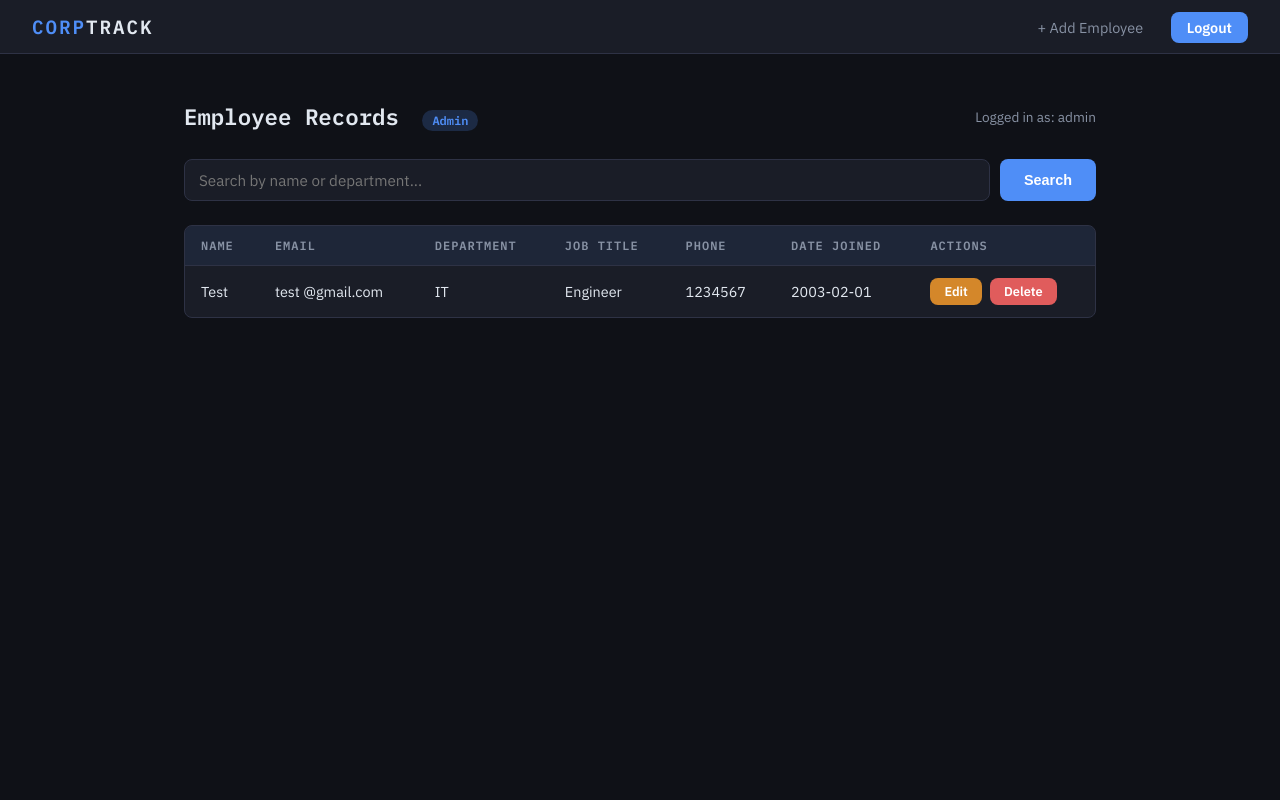
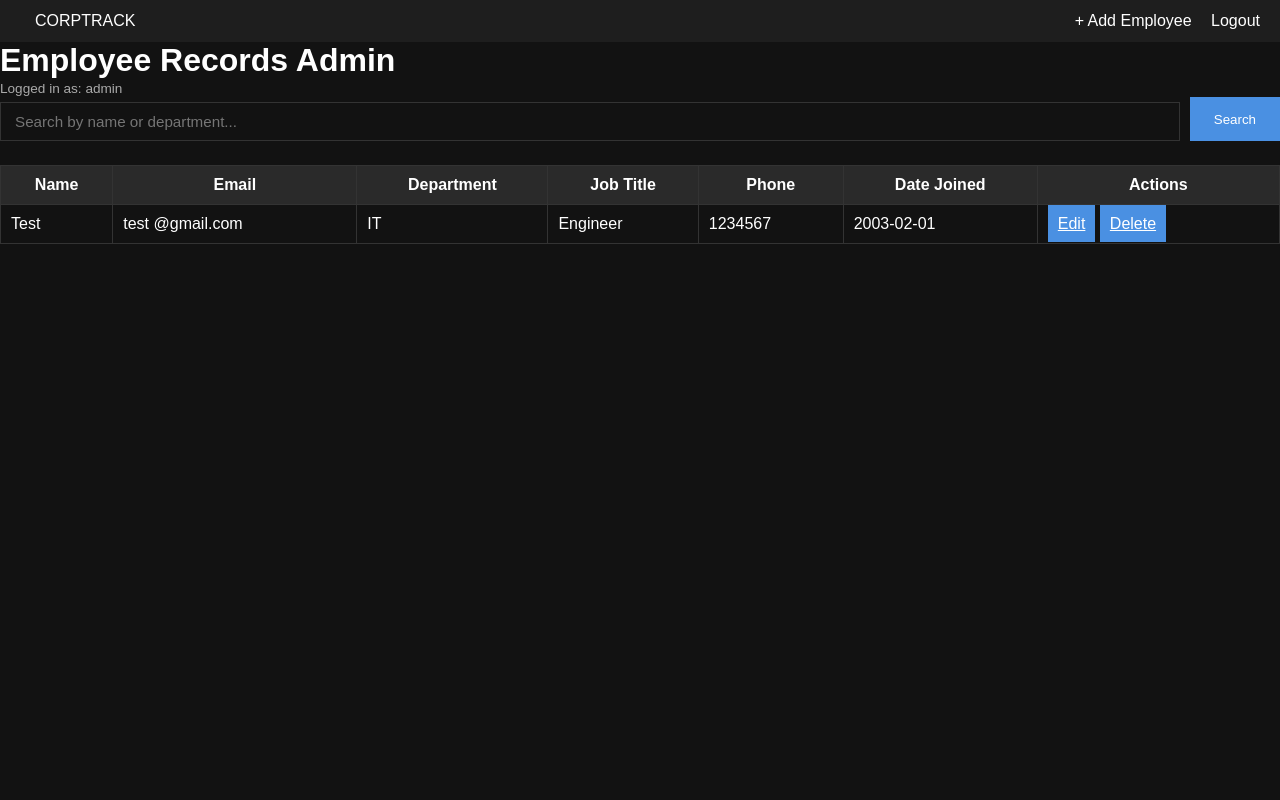
Before and after one commit to Sera-K/SWD, a Flask app: page /dashboard in a window 1280 px wide. Run offline with Flask 3, Linux system fonts and the light colour scheme; a user stored in the database is signed in; data comes from the database, SQL or seed files in the repository.

Commit message:
Updated HTML file

```diff
--- a/app.py
+++ b/app.py
@@ -3,11 +3,9 @@ import sqlite3
 import os
 
 app = Flask(__name__)
-app.secret_key = "corptrack_secret"  # Used to manage login sessions
+app.secret_key = "corptrack_secret"
 
 DB = "corptrack.db"
-
-# ─── Database Setup ────────────────────────────────────────────────────────────
 
 def get_db():
     """Connect to the SQLite database."""
@@ -38,7 +36,6 @@ def init_db():
             username    TEXT   -- links employee record to a user account
         )
     """)
-    # Default admin account (no hashing — intentionally insecure)
     existing = conn.execute("SELECT * FROM users WHERE username='admin'").fetchone()
     if not existing:
         conn.execute("INSERT INTO users (username, password, role) VALUES ('admin','admin123','admin')")
@@ -61,9 +58,10 @@ def login():
         conn = get_db()
 
         user = conn.execute(
+
             "SELECT * FROM users WHERE username=? AND password=?",
             (username, password)
-        ).fetchone() #security fix
+        ).fetchone() #security fix -- "SELECT * FROM users WHERE username=username AND password=password"
         conn.close()
         if user:
             session["username"] = user["username"]
@@ -95,23 +93,18 @@ def register():
 def dashboard():
     if "username" not in session:
         return redirect(url_for("login"))
-
-    # Get search term from the URL if it exists (e.g. ?search=John)
     search = request.args.get("search", "")
 
     conn = get_db()
     if session["role"] == "admin":
         if search:
-            # Search by name or department if admin typed something
             employees = conn.execute(
                 "SELECT * FROM employees WHERE name LIKE ? OR department LIKE ?",
                 (f"%{search}%", f"%{search}%")
             ).fetchall()
         else:
-            # Show all employees if no search term
             employees = conn.execute("SELECT * FROM employees").fetchall()
     else:
-        # Employee only sees their own record, no search needed
         employees = conn.execute(
             "SELECT * FROM employees WHERE username=?", (session["username"],)
         ).fetchall()
--- a/static/css/style.css
+++ b/static/css/style.css
@@ -1,286 +1,106 @@
-/* ── Google Font ─────────────────────────────────────── */
-@import url('https://fonts.googleapis.com/css2?family=IBM+Plex+Mono:wght@400;600&family=IBM+Plex+Sans:wght@300;400;600&display=swap');
-
-/* ── Variables ───────────────────────────────────────── */
 :root {
-  --bg:       #0f1117;
-  --surface:  #1a1d27;
-  --border:   #2e3245;
-  --accent:   #4f8ef7;
-  --accent2:  #7c5cbf;
-  --text:     #e2e8f0;
-  --muted:    #8892a4;
-  --danger:   #e05c5c;
-  --success:  #4caf7d;
-  --radius:   8px;
+  --bg: #121212;
+  --card: #1e1e1e;
+  --border: #333;
+  --primary: #4a90e2;
+  --text: #ffffff;
+  --muted: #aaaaaa;
 }
 
-/* ── Reset ───────────────────────────────────────────── */
-*, *::before, *::after { box-sizing: border-box; margin: 0; padding: 0; }
+* {
+  box-sizing: border-box;
+  margin: 0;
+  padding: 0;
+}
 
 body {
-  font-family: 'IBM Plex Sans', sans-serif;
+  font-family: Arial, sans-serif;
   background: var(--bg);
   color: var(--text);
-  min-height: 100vh;
 }
 
-/* ── Navbar ──────────────────────────────────────────── */
+/* Navbar */
 .navbar {
-  background: var(--surface);
-  border-bottom: 1px solid var(--border);
-  padding: 14px 32px;
+  background: var(--card);
+  padding: 12px 20px;
   display: flex;
-  align-items: center;
   justify-content: space-between;
 }
 
-.navbar .logo {
-  font-family: 'IBM Plex Mono', monospace;
-  font-size: 1.2rem;
-  font-weight: 600;
-  color: var(--accent);
-  letter-spacing: 2px;
+.navbar a {
+  color: var(--text);
   text-decoration: none;
+  margin-left: 15px;
 }
 
-.navbar .logo span { color: var(--text); }
-
-.navbar nav a {
-  color: var(--muted);
-  text-decoration: none;
-  margin-left: 24px;
-  font-size: 0.9rem;
-  transition: color 0.2s;
+.navbar a:hover {
+  color: var(--primary);
 }
 
-.navbar nav a:hover { color: var(--text); }
-
-.navbar nav a.btn-nav {
-  background: var(--accent);
-  color: #fff;
-  padding: 6px 16px;
-  border-radius: var(--radius);
-  font-weight: 600;
-}
-
-.navbar nav a.btn-nav:hover { opacity: 0.85; }
-
-/* ── Page wrapper ────────────────────────────────────── */
-.page {
-  max-width: 960px;
-  margin: 48px auto;
-  padding: 0 24px;
-}
-
-/* ── Auth card (login / register) ────────────────────── */
-.auth-wrap {
-  display: flex;
-  align-items: center;
-  justify-content: center;
-  min-height: 100vh;
-}
-
+/* Card */
 .card {
-  background: var(--surface);
+  background: var(--card);
+  padding: 25px;
+  margin: 40px auto;
+  max-width: 400px;
   border: 1px solid var(--border);
-  border-radius: var(--radius);
-  padding: 40px 36px;
-  width: 100%;
-  max-width: 420px;
 }
 
 .card h1 {
-  font-family: 'IBM Plex Mono', monospace;
-  font-size: 1.5rem;
-  color: var(--accent);
-  margin-bottom: 6px;
+  color: var(--primary);
+  margin-bottom: 10px;
 }
 
-.card .subtitle {
+.subtitle {
   color: var(--muted);
-  font-size: 0.85rem;
-  margin-bottom: 28px;
+  margin-bottom: 20px;
 }
 
-/* ── Forms ───────────────────────────────────────────── */
+/* Form */
 .form-group {
-  margin-bottom: 18px;
+  margin-bottom: 15px;
 }
 
 label {
-  display: block;
-  font-size: 0.8rem;
-  font-weight: 600;
+  font-size: 0.85rem;
   color: var(--muted);
-  text-transform: uppercase;
-  letter-spacing: 1px;
-  margin-bottom: 6px;
 }
 
 input, select {
   width: 100%;
-  background: var(--bg);
+  padding: 8px;
+  margin-top: 5px;
   border: 1px solid var(--border);
-  border-radius: var(--radius);
-  padding: 10px 14px;
-  color: var(--text);
-  font-family: 'IBM Plex Sans', sans-serif;
-  font-size: 0.95rem;
-  outline: none;
-  transition: border-color 0.2s;
-}
-
-input:focus, select:focus {
-  border-color: var(--accent);
-}
-
-/* ── Buttons ─────────────────────────────────────────── */
-.btn {
-  display: inline-block;
-  padding: 10px 22px;
-  border-radius: var(--radius);
-  font-weight: 600;
-  font-size: 0.9rem;
-  cursor: pointer;
-  border: none;
-  text-decoration: none;
-  transition: opacity 0.2s;
-}
-
-.btn:hover { opacity: 0.85; }
-
-.btn-primary  { background: var(--accent);  color: #fff; width: 100%; text-align: center; }
-.btn-success  { background: var(--success); color: #fff; }
-.btn-warning  { background: #d4872a;        color: #fff; }
-.btn-danger   { background: var(--danger);  color: #fff; }
-.btn-outline  {
-  background: transparent;
-  border: 1px solid var(--border);
+  background: #2a2a2a;
   color: var(--text);
 }
 
-/* ── Error alert ─────────────────────────────────────── */
-.alert-error {
-  background: rgba(224,92,92,0.15);
-  border: 1px solid var(--danger);
-  color: var(--danger);
-  border-radius: var(--radius);
-  padding: 10px 14px;
-  margin-bottom: 18px;
-  font-size: 0.875rem;
+/* Button */
+.btn {
+  width: 100%;
+  padding: 10px;
+  background: var(--primary);
+  border: none;
+  color: white;
+  cursor: pointer;
 }
 
-/* ── Dashboard header ────────────────────────────────── */
-.dash-header {
-  display: flex;
-  align-items: center;
-  justify-content: space-between;
-  margin-bottom: 28px;
+.btn:hover {
+  opacity: 0.9;
 }
 
-.dash-header h1 {
-  font-family: 'IBM Plex Mono', monospace;
-  font-size: 1.4rem;
-}
-
-.badge {
-  display: inline-block;
-  padding: 3px 10px;
-  border-radius: 999px;
-  font-size: 0.75rem;
-  font-weight: 600;
-  margin-left: 10px;
-}
-
-.badge-admin    { background: rgba(79,142,247,0.2); color: var(--accent); }
-.badge-employee { background: rgba(124,92,191,0.2); color: var(--accent2); }
-
-/* ── Table ───────────────────────────────────────────── */
-.table-wrap {
-  background: var(--surface);
-  border: 1px solid var(--border);
-  border-radius: var(--radius);
-  overflow: hidden;
-}
-
+/* Table */
 table {
   width: 100%;
   border-collapse: collapse;
+  margin-top: 20px;
 }
 
-thead tr {
-  background: rgba(79,142,247,0.08);
-  border-bottom: 1px solid var(--border);
+th, td {
+  border: 1px solid var(--border);
+  padding: 10px;
 }
 
 th {
-  font-family: 'IBM Plex Mono', monospace;
-  font-size: 0.75rem;
-  text-transform: uppercase;
-  letter-spacing: 1px;
-  color: var(--muted);
-  padding: 12px 16px;
-  text-align: left;
+  background: #2a2a2a;
 }
-
-td {
-  padding: 12px 16px;
-  font-size: 0.9rem;
-  border-bottom: 1px solid var(--border);
-}
-
-tr:last-child td { border-bottom: none; }
-
-tr:hover td { background: rgba(255,255,255,0.02); }
-
-.actions { display: flex; gap: 8px; }
-.actions .btn { padding: 5px 14px; font-size: 0.8rem; }
-
-/* ── Empty state ─────────────────────────────────────── */
-.empty {
-  text-align: center;
-  padding: 60px 20px;
-  color: var(--muted);
-}
-
-.empty p { margin-top: 8px; font-size: 0.9rem; }
-
-/* ── Form page (add / edit) ──────────────────────────── */
-.form-card {
-  background: var(--surface);
-  border: 1px solid var(--border);
-  border-radius: var(--radius);
-  padding: 36px;
-  max-width: 620px;
-  margin: 0 auto;
-}
-
-.form-card h1 {
-  font-family: 'IBM Plex Mono', monospace;
-  font-size: 1.3rem;
-  margin-bottom: 24px;
-  color: var(--accent);
-}
-
-.form-grid {
-  display: grid;
-  grid-template-columns: 1fr 1fr;
-  gap: 0 20px;
-}
-
-.form-actions {
-  display: flex;
-  gap: 12px;
-  margin-top: 24px;
-}
-
-/* ── Auth link ───────────────────────────────────────── */
-.auth-link {
-  text-align: center;
-  margin-top: 18px;
-  font-size: 0.85rem;
-  color: var(--muted);
-}
-
-.auth-link a { color: var(--accent); text-decoration: none; }
--- a/templates/add_employee.html
+++ b/templates/add_employee.html
@@ -16,7 +16,6 @@
     </nav>
   </div>
 
-  <!-- Page Content -->
   <div class="page">
     <div class="form-card">
       <h1>Add New Employee</h1>
--- a/templates/dashboard.html
+++ b/templates/dashboard.html
@@ -2,7 +2,7 @@
 <html lang="en">
 <head>
   <meta charset="UTF-8">
-  <title>CorpTrack – Dashboard</title>
+  <title>CorpTrack - Dashboard</title>
   <link rel="stylesheet" href="/static/css/style.css">
 </head>
 <body>
@@ -29,7 +29,7 @@
       </h1>
       <span style="color: var(--muted); font-size: 0.85rem;">Logged in as: {{ session.username }}</span>
     </div>
-    <!-- Search Bar (Admin Only) -->
+
     {% if session.role == 'admin' %}
     <form method="GET" action="/dashboard" style="margin-bottom: 24px; display: flex; gap: 10px;">
       <input type="text" name="search" placeholder="Search by name or department..."
--- a/templates/edit_employee.html
+++ b/templates/edit_employee.html
@@ -16,7 +16,6 @@
     </nav>
   </div>
 
-  <!-- Page Content -->
   <div class="page">
     <div class="form-card">
       <h1>Edit Employee Record</h1>
--- a/templates/login.html
+++ b/templates/login.html
@@ -2,7 +2,7 @@
 <html lang="en">
 <head>
   <meta charset="UTF-8">
-  <title>CorpTrack – Login</title>
+  <title>CorpTrack - Login</title>
   <link rel="stylesheet" href="/static/css/style.css">
 </head>
 <body>
--- a/templates/register.html
+++ b/templates/register.html
@@ -2,7 +2,7 @@
 <html lang="en">
 <head>
   <meta charset="UTF-8">
-  <title>CorpTrack – Register</title>
+  <title>CorpTrack - Register</title>
   <link rel="stylesheet" href="/static/css/style.css">
 </head>
 <body>
```
